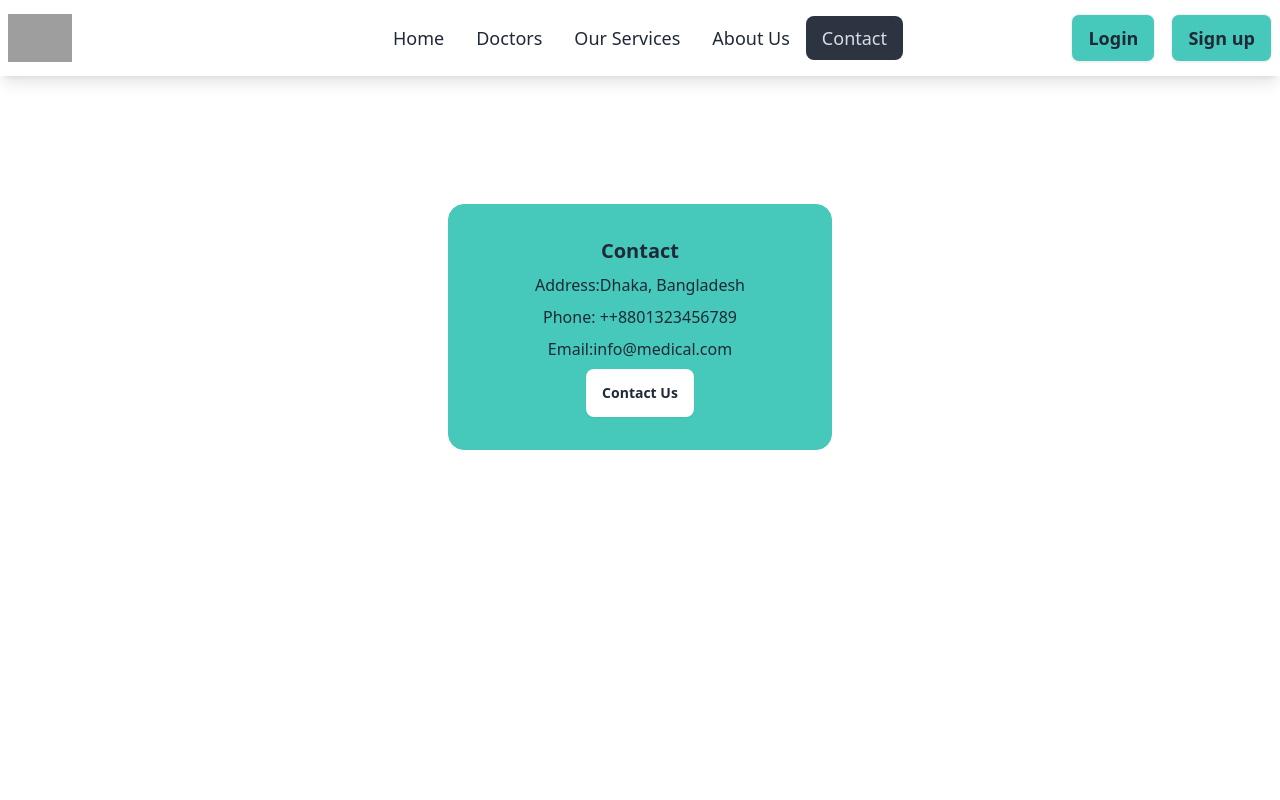
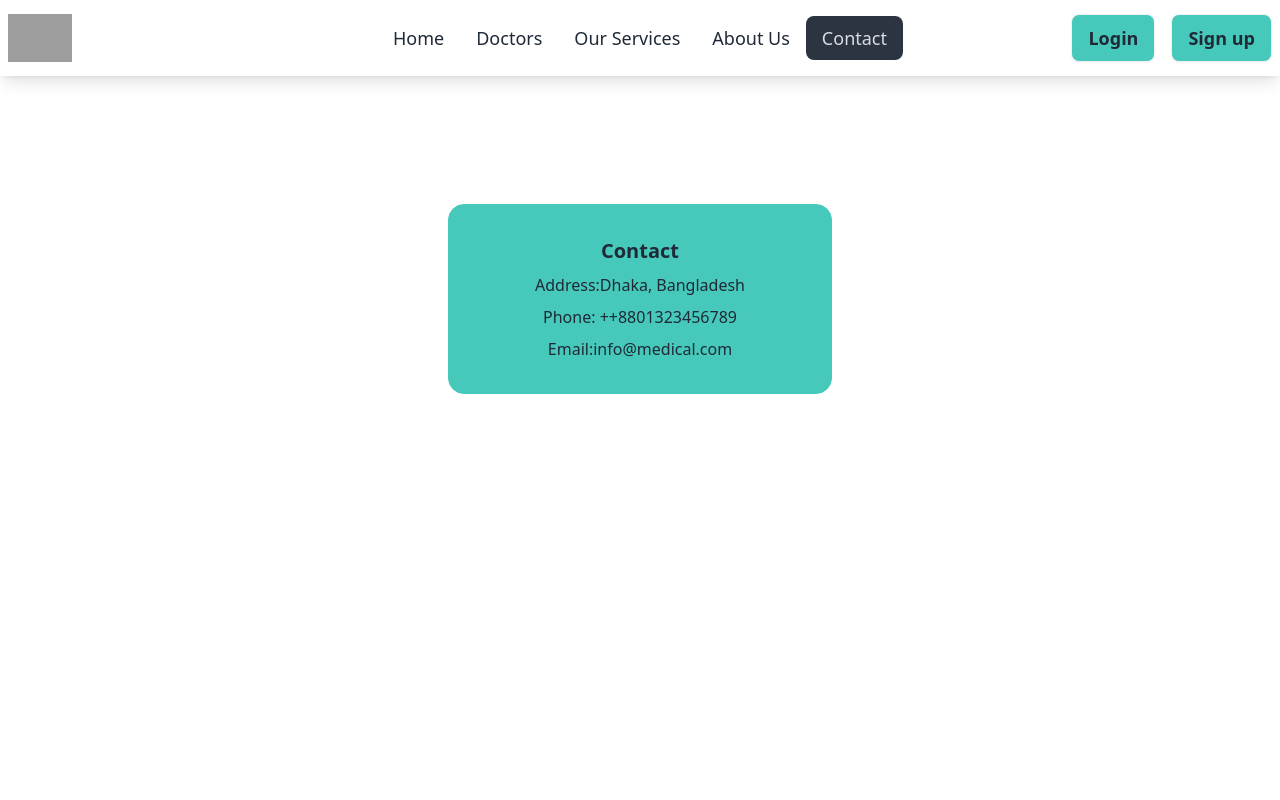
Before and after one commit to cerumiaktar/medical-website, a React (Vite) app: page /contact in a window 1280 px wide. Shown: the top 800 px of the page. Built offline with nearby package versions, Linux system fonts and the light colour scheme; grey boxes are pictures that could not be loaded.

Commit message:
update contact section

```diff
--- a/src/components/Contact/Contact.jsx
+++ b/src/components/Contact/Contact.jsx
@@ -9,9 +9,7 @@ const Contact = () => {
                     <p>Address:Dhaka, Bangladesh</p>
                     <p>Phone: ++8801323456789</p>
                     <p>Email:info@medical.com</p>
-                    <div className="card-actions">
-                        <button className="btn bg-white border-none dark:text-black dark:hover:text-white">Contact Us</button>
-                    </div>
+
                 </div>
             </div>
         </div>
```
